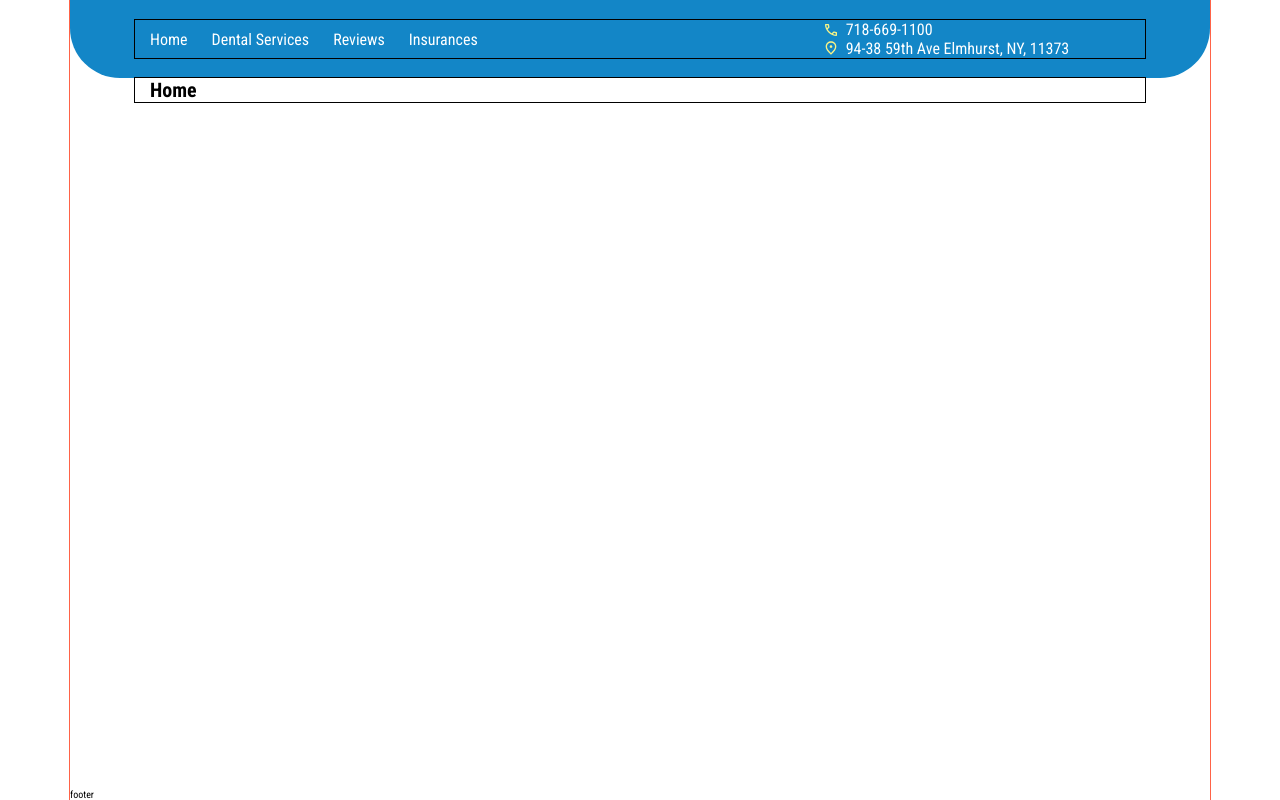
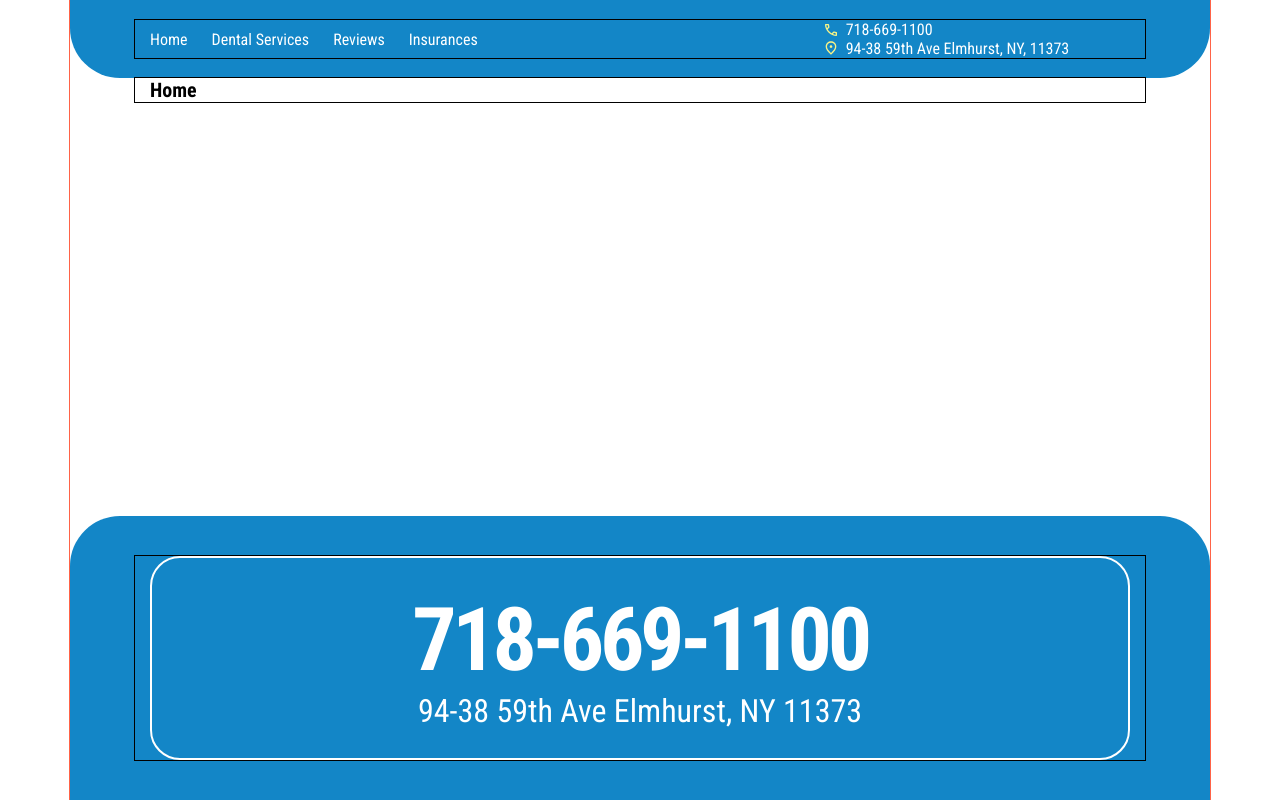
Before and after one commit to go-doc-web/dental-elida-app, a Next.js app: page / in a window 1280 px wide. Built offline with nearby package versions, Linux system fonts and the light colour scheme.

Commit message:
create footer

```diff
--- a/src/componets/Footer/Footer.jsx
+++ b/src/componets/Footer/Footer.jsx
@@ -1,7 +1,18 @@
 import React from "react";
+import Container from "../Container";
+import css from "./Footer.module.css";
 
 const Footer = () => {
-  return <footer>footer</footer>;
+  return (
+    <footer className={css.footer}>
+      <Container>
+        <div className={css.wrapper}>
+          <p className={css.tel}>718-669-1100</p>
+          <p className={css.address}>94-38 59th Ave Elmhurst, NY 11373</p>
+        </div>
+      </Container>
+    </footer>
+  );
 };
 
 export default Footer;
--- /dev/null
+++ b/src/componets/Footer/Footer.module.css
@@ -0,0 +1,32 @@
+.footer {
+  border-radius: 50px 50px 0px 0px;
+  background: #1386c7;
+  padding: 4rem 0;
+}
+
+.wrapper {
+  padding: 3rem 0 2.6rem;
+  text-align: center;
+  border-radius: 30px;
+  border: 2px solid #fff;
+}
+
+.tel {
+  color: #fff;
+
+  font-size: 88px;
+  font-style: normal;
+  font-weight: 700;
+  line-height: normal;
+  letter-spacing: -4.4px;
+}
+
+.address {
+  color: #fff;
+
+  font-family: "Roboto Condensed";
+  font-size: 32px;
+  font-style: normal;
+  font-weight: 400;
+  line-height: 127%; /* 40.64px */
+}
```
